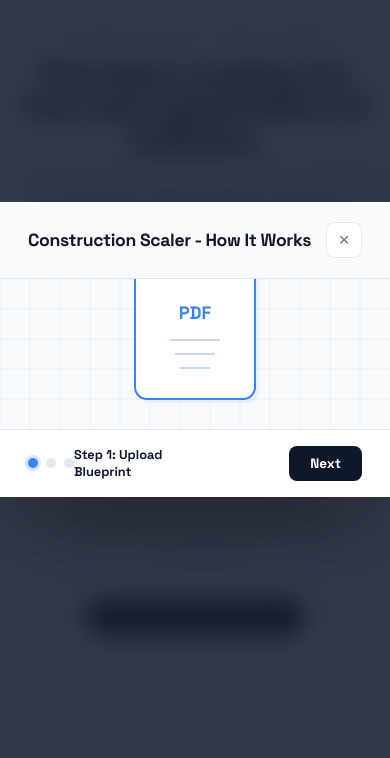
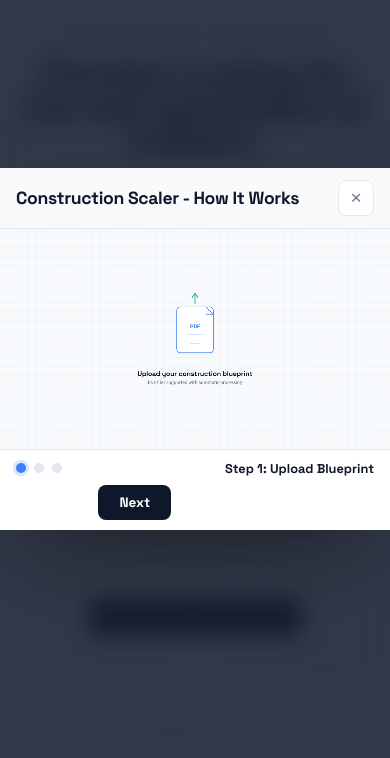
Before and after one commit to ziaur390/Construction-Scaler, a website: page web/index.html in a window 390 px wide. Both pictures are taken after a click on the element "Watch Demo". Shown: the part 73-831 px from the top of the page. Drawn offline with nearby package versions, Linux system fonts and the light colour scheme.

Commit message:
fix: make demo animation responsive at 1280x720 fixed canvas
- Canvas always draws at 1280x720 logical pixels with DPR scaling
- CSS aspect-ratio: 1280/720 scales container responsively
- Modal max-width: 1280px, scales down on smaller screens
- Mobile: full-screen modal with preserved 16:9 canvas ratio
- Removed unnecessary resize handler (CSS handles scaling)

```diff
--- a/web/assets/styles.css
+++ b/web/assets/styles.css
@@ -880,8 +880,8 @@ a {
   background: white;
   border-radius: 20px;
   width: 90vw;
-  max-width: 860px;
-  max-height: 85vh;
+  max-width: 1280px;
+  max-height: 90vh;
   overflow: hidden;
   box-shadow: 0 40px 100px -20px rgba(0, 0, 0, 0.4);
   display: flex;
@@ -896,9 +896,10 @@ a {
   display: flex;
   align-items: center;
   justify-content: space-between;
-  padding: 20px 28px;
+  padding: 16px 24px;
   border-bottom: 1px solid var(--nav-border);
   background: var(--nav-paper);
+  flex-shrink: 0;
 }
 .demo-header h3 {
   margin: 0;
@@ -918,6 +919,7 @@ a {
   place-items: center;
   transition: all 150ms ease;
   color: var(--nav-muted);
+  flex-shrink: 0;
 }
 .demo-close:hover {
   background: var(--nav-ink);
@@ -925,13 +927,17 @@ a {
   border-color: var(--nav-ink);
 }
 .demo-body {
-  flex: 1;
   position: relative;
   overflow: hidden;
   background: #f1f5f9;
+  width: 100%;
+  aspect-ratio: 1280 / 720;
+  max-height: calc(90vh - 120px);
 }
 .demo-canvas {
   display: block;
+  position: absolute;
+  inset: 0;
   width: 100%;
   height: 100%;
 }
@@ -939,9 +945,10 @@ a {
   display: flex;
   align-items: center;
   justify-content: space-between;
-  padding: 16px 28px;
+  padding: 14px 24px;
   border-top: 1px solid var(--nav-border);
   background: white;
+  flex-shrink: 0;
 }
 .demo-steps {
   display: flex;
@@ -982,9 +989,22 @@ a {
     max-height: 100vh;
     border-radius: 0;
   }
+  .demo-body {
+    aspect-ratio: auto;
+    height: 56.25vw;
+    max-height: calc(100vh - 110px);
+  }
   .demo-step-label {
     font-size: 0.8rem;
     min-width: 120px;
+  }
+  .demo-header {
+    padding: 12px 16px;
+  }
+  .demo-footer {
+    padding: 10px 16px;
+    flex-wrap: wrap;
+    gap: 8px;
   }
 }
 
--- a/web/index.html
+++ b/web/index.html
@@ -204,14 +204,13 @@
 
       const STEP_DURATION = 3500;
 
+      const W = 1280, H = 720;
+
       function resizeDemoCanvas() {
-        const body = demoCanvas.parentElement;
         const dpr = window.devicePixelRatio || 1;
-        demoCanvas.width = body.clientWidth * dpr;
-        demoCanvas.height = body.clientHeight * dpr;
+        demoCanvas.width = W * dpr;
+        demoCanvas.height = H * dpr;
         ctx.scale(dpr, dpr);
-        demoCanvas.style.width = body.clientWidth + 'px';
-        demoCanvas.style.height = body.clientHeight + 'px';
       }
 
       function drawGrid(w, h) {
@@ -544,10 +543,8 @@
 
         const elapsed = timestamp - stepStartTime;
         const t = Math.min(1, elapsed / STEP_DURATION);
-        const w = demoCanvas.width / (window.devicePixelRatio || 1);
-        const h = demoCanvas.height / (window.devicePixelRatio || 1);
 
-        drawFns[currentStep](w, h, t);
+        drawFns[currentStep](W, H, t);
 
         if (t >= 1 && currentStep < 2) {
           // auto-advance
@@ -626,9 +623,6 @@
         else goToStep(0);
       });
 
-      window.addEventListener('resize', () => {
-        if (overlay.classList.contains('visible')) resizeDemoCanvas();
-      });
     })();
   </script>
 </body>
```
